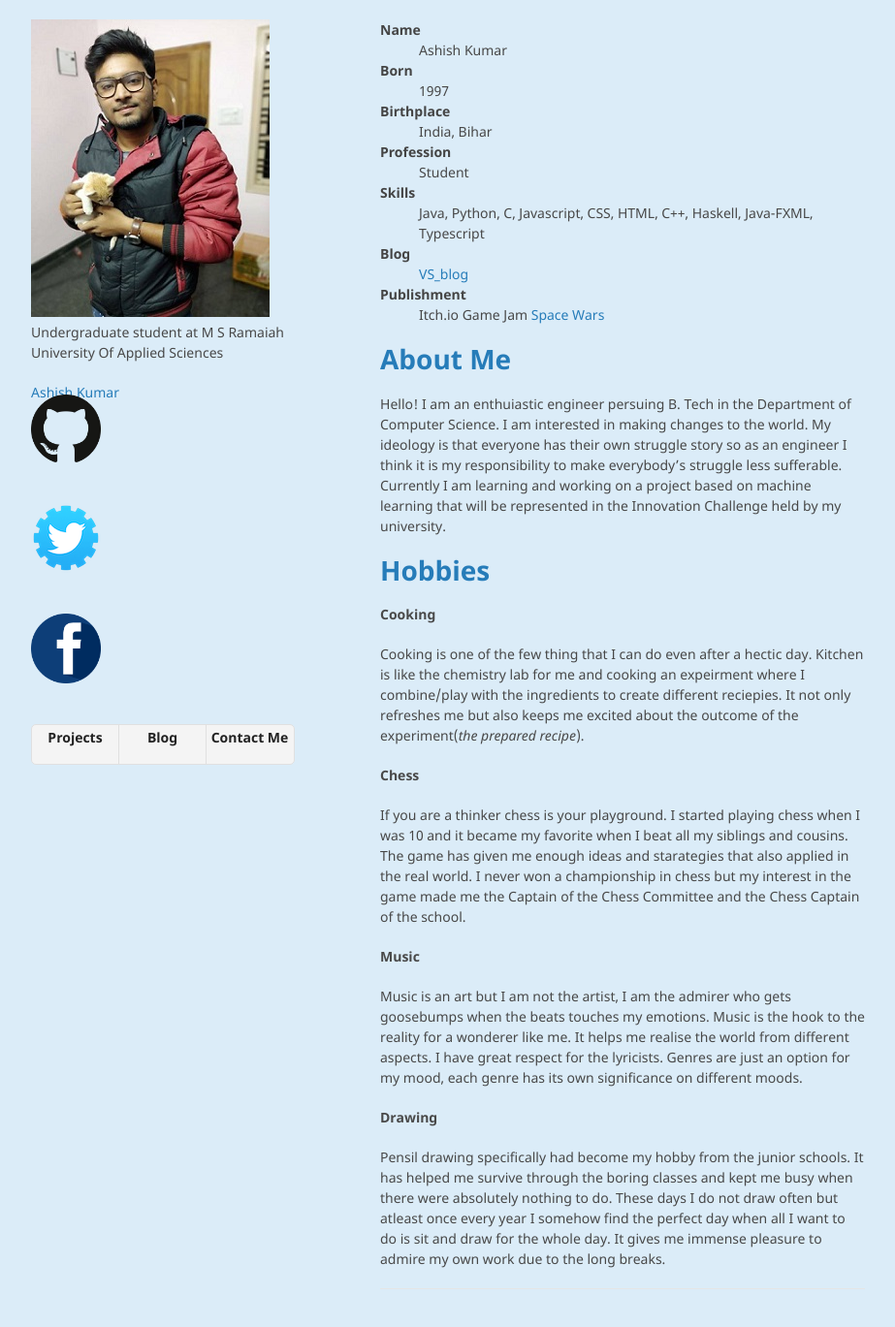
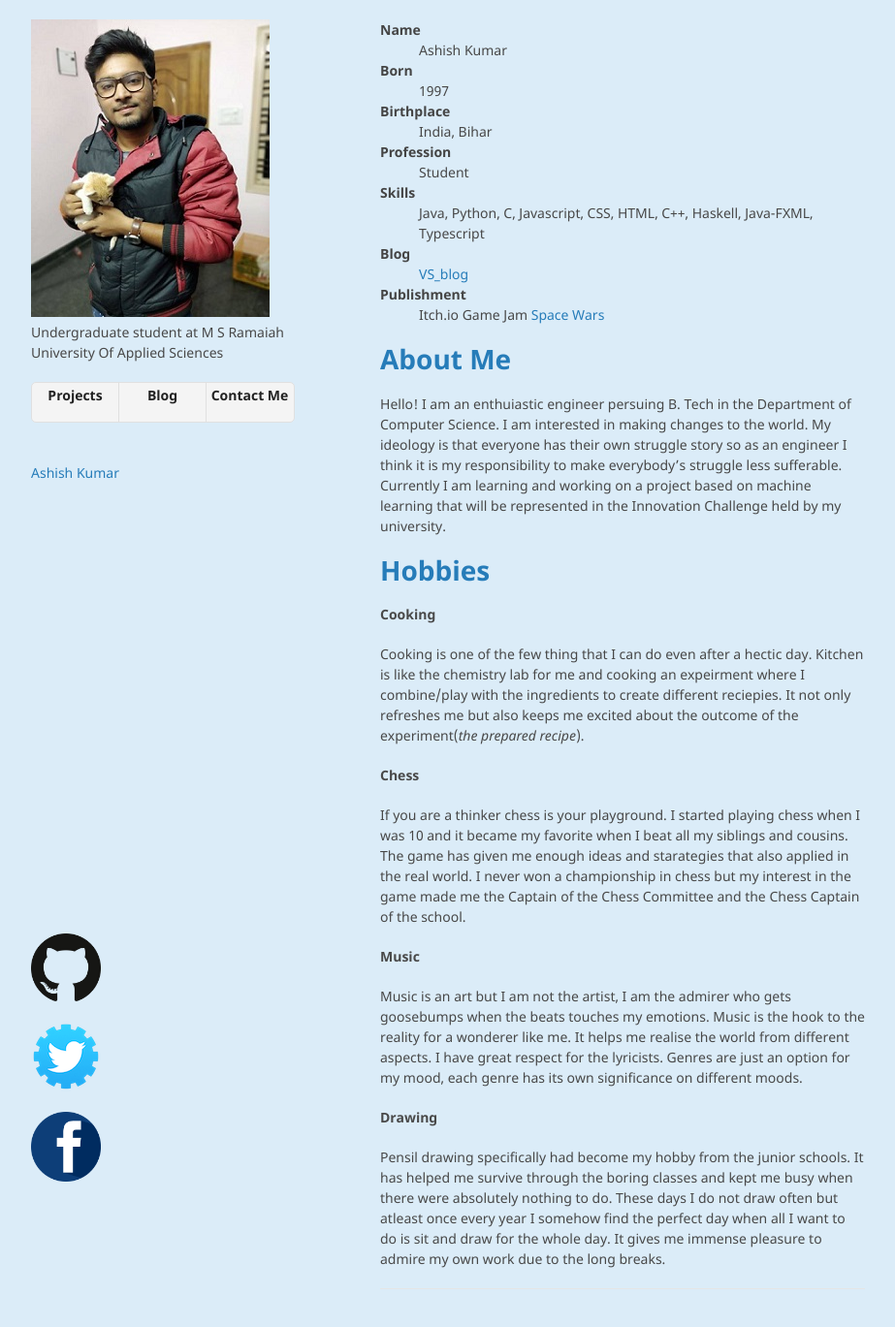
Before and after one commit to Ashishjaiswal181/Ashishjaiswal181.github.io, a Jekyll site: the page built from index.md, in a window 1280 px wide and 1400 px high, scrolled down 89 px. Shown: the top 1369 px of the window at 97% size, without its empty margins (178-1101 px from the left). Built offline with Jekyll 4.4.1, drawn with Linux system fonts in a browser that asks for light colours; comment, search, counter and statistics services are not loaded; our own code applies the rules of GitHub Pages for plain Markdown files.

Commit message:
minor update

```diff
--- a/_layouts/default.html
+++ b/_layouts/default.html
@@ -26,7 +26,12 @@
             {% endif %} {% if site.github.is_user_page %}
             <p class="view"><a href="{{ site.github.owner_url }}">View My GitHub Profile</a></p>
             {% endif %} -->
-
+            <ul class="contact">
+               <li><a href="yet_another-page.html"><Strong> Projects</Strong></a></li>
+               <li><a href="https://ashishjaiswal181.github.io/VSBlog/"><strong>Blog</strong></a></li>
+                <li><a href="./another-page.html"><strong>Contact Me</strong></a></li>
+            </ul>
+            <br>
             <script type="text/javascript" src="https://platform.linkedin.com/badges/js/profile.js" async defer></script>
             <div class="LI-profile-badge" data-version="v1" data-size="medium" data-locale="en_US" data-type="vertical" data-theme="light" data-vanity="ashish-kumar-837349ab"><a class="LI-simple-link" href='https://in.linkedin.com/in/ashish-kumar-837349ab?trk=profile-badge'>Ashish Kumar</a></div>
             <br><br>
@@ -46,18 +51,15 @@
         </section>
         <footer>
            <div class="links">
+               <br><br>
                 <a href="{{ site.github.repository_url }}"><img src="/assets/img/github.png" style="display: block;max-width:72px;max-height:72px;width: auto;height: auto;"></a>
-                <br><br>
+                <br>
                 <a href="https://twitter.com/AshJais181"><img src="/assets/img/twitter.png" style="display: block;max-width:72px;max-height:72px;width: auto;height: auto;"></a>
-                <br><br>
+                <br>
                 <a href="https://www.facebook.com/profile.php?id=100004470360895"><img src="/assets/img/facebook.png" style="display: block;max-width:72px;max-height:72px;width: auto;height: auto;"></a>
                 <br><br>
             </div>
-            <ul class="contact">
-               <li><a href="yet_another-page.html"><Strong> Projects</Strong></a></li>
-               <li><a href="https://ashishjaiswal181.github.io/VSBlog/"><strong>Blog</strong></a></li>
-                <li><a href="./another-page.html"><strong>Contact Me</strong></a></li>
-            </ul>
+
             {% if site.github.is_project_page %}
             <p>This project is maintained by <a href="{{ site.github.owner_url }}">{{ site.github.owner_name }}</a></p>
             {% endif %}
--- a/_sass/jekyll-theme-minimal.scss
+++ b/_sass/jekyll-theme-minimal.scss
@@ -199,7 +199,7 @@ hr {
 footer {
   width:270px;
   float:left;
-  position:relative;
+  position:absolute;
   bottom:50px;
   -webkit-font-smoothing:subpixel-antialiased;
 }
```
